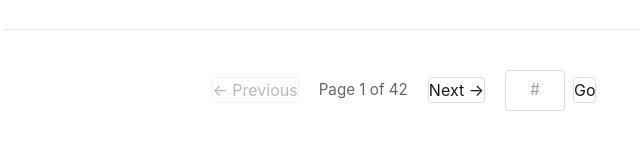
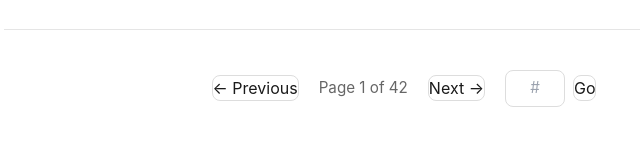
Before and after one commit to kunal7236/sysdesign, a plain HTML site: page index.html in a window 1280 px wide. Shown: the part 391-540 px from the top of the page, 236-876 px from the left. Drawn offline with nearby package versions, Linux system fonts and the light colour scheme.

Commit message:
button size,border radius change;no more grey out of button

```diff
--- a/style.css
+++ b/style.css
@@ -83,11 +83,12 @@ h1 {
 button {
   background: none;
   border: 1px solid #ddd;
-  padding: 8px 16px;
+  padding: 6px 18px;
   cursor: pointer;
   font-size: 0.95rem;
-  border-radius: 4px;
+  border-radius: 8px;
   transition: all 0.2s;
+  height: fit-content;
 }
 
 button:hover:not(:disabled) {
@@ -97,7 +98,6 @@ button:hover:not(:disabled) {
 }
 
 button:disabled {
-  opacity: 0.3;
   cursor: not-allowed;
 }
 
@@ -114,9 +114,9 @@ button:disabled {
 
 input[type="number"] {
   width: 60px;
-  padding: 8px;
+  padding: 6px;
   border: 1px solid #ddd;
-  border-radius: 4px;
+  border-radius: 8px;
   font-size: 0.95rem;
   text-align: center;
 }
```
